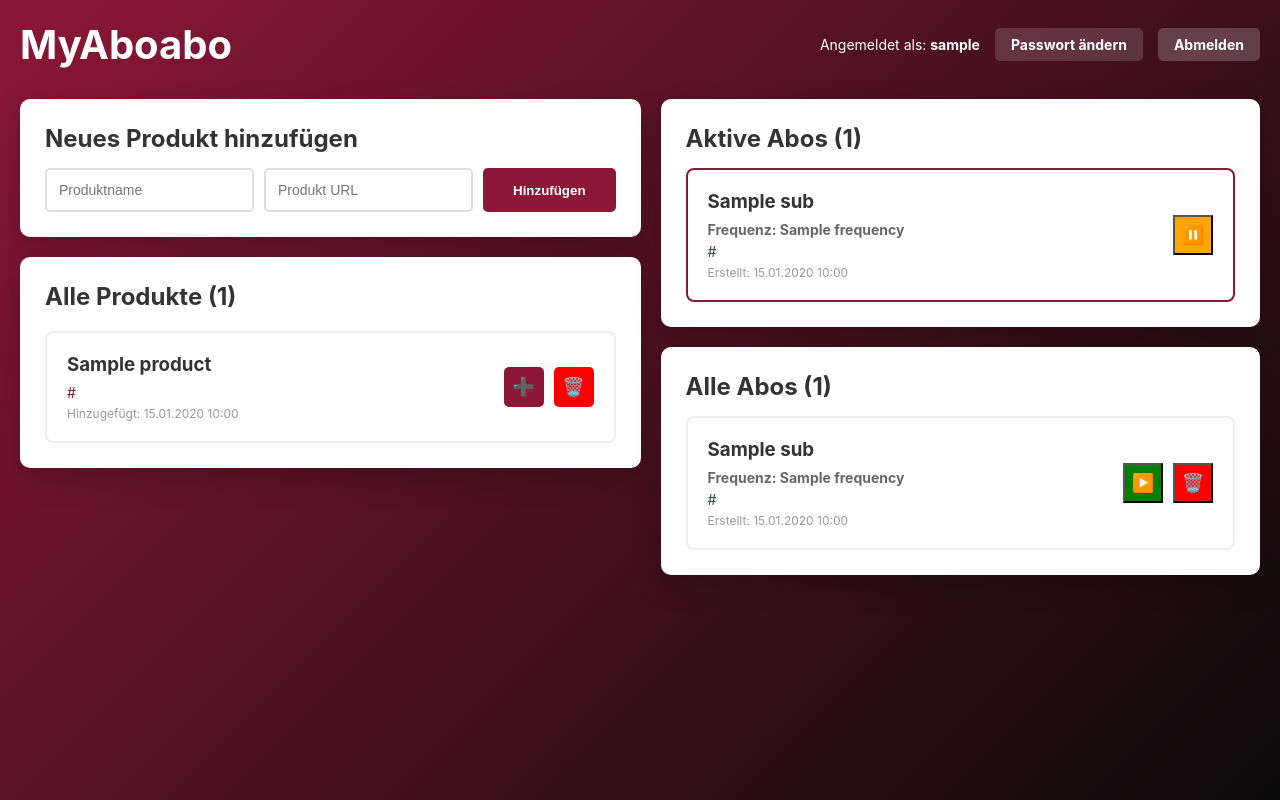
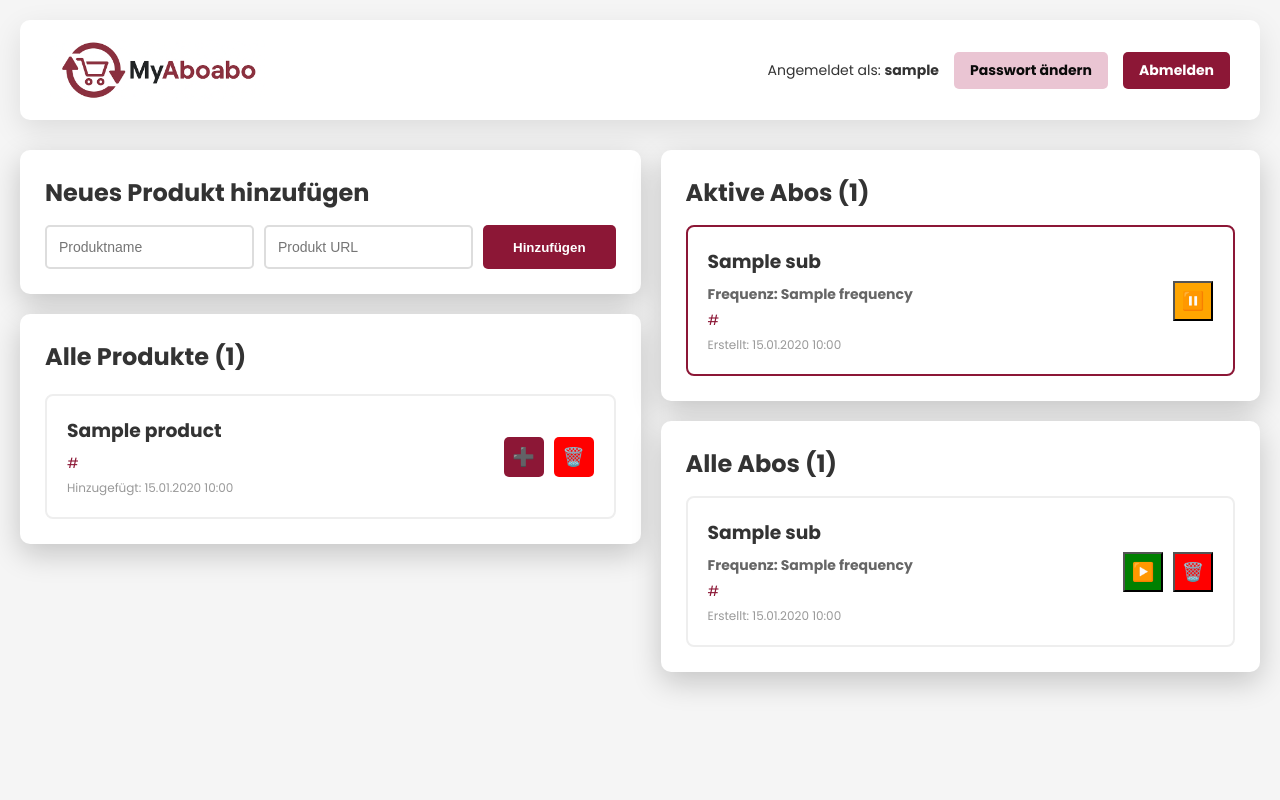
Before and after one commit to joelwid/AutoBuyer, a FastAPI app: template app/templates/index.html in a window 1280 px wide. Run offline with FastAPI, Linux system fonts and the light colour scheme; the template is opened without the code that fills it: most values are stand-ins (such as "Sample title", 1, 10 or a date in 2020).

Commit message:
schöner

```diff
--- a/app/static/style.css
+++ b/app/static/style.css
@@ -1,3 +1,5 @@
+@import url('https://fonts.googleapis.com/css2?family=Poppins:wght@300;400;500;600;700&display=swap');
+
 * {
     margin: 0;
     padding: 0;
@@ -5,8 +7,8 @@
 }
 
 body {
-    font-family: -apple-system, BlinkMacSystemFont, 'Segoe UI', Roboto, Oxygen, Ubuntu, Cantarell, sans-serif;
-    background: linear-gradient(135deg, #8C1736 0%, #0A0A0A 100%);
+    font-family: 'Poppins', -apple-system, BlinkMacSystemFont, 'Segoe UI', Roboto, Oxygen, Ubuntu, Cantarell, sans-serif;
+    background: #f5f5f5;
     min-height: 100vh;
     padding: 20px;
 }
@@ -17,14 +19,23 @@ body {
 }
 
 .header {
+    background: white;
+    padding: 20px 30px;
+    border-radius: 10px;
+    box-shadow: 0 10px 30px rgba(0,0,0,0.1);
     display: flex;
     justify-content: space-between;
     align-items: center;
     margin-bottom: 30px;
 }
 
+.logo {
+    height: 60px;
+    width: auto;
+}
+
 h1 {
-    color: white;
+    color: #0A0A0A;
     font-size: 2.5em;
     margin: 0;
 }
@@ -33,7 +44,7 @@ h1 {
     display: flex;
     align-items: center;
     gap: 15px;
-    color: white;
+    color: #333;
 }
 
 .user-info span {
@@ -41,8 +52,8 @@ h1 {
 }
 
 .settings-button {
-    background: rgba(255, 255, 255, 0.15);
-    color: white;
+    background: #EAC5D3;
+    color: #0A0A0A;
     padding: 8px 16px;
     border-radius: 5px;
     text-decoration: none;
@@ -52,11 +63,11 @@ h1 {
 }
 
 .settings-button:hover {
-    background: rgba(255, 255, 255, 0.25);
+    background: #d4a9b9;
 }
 
 .logout-button {
-    background: rgba(255, 255, 255, 0.2);
+    background: #8C1736;
     color: white;
     padding: 8px 16px;
     border-radius: 5px;
@@ -67,7 +78,7 @@ h1 {
 }
 
 .logout-button:hover {
-    background: rgba(255, 255, 255, 0.3);
+    background: #6B1129;
 }
 
 .two-column-layout,
--- a/app/templates/change_password.html
+++ b/app/templates/change_password.html
@@ -4,6 +4,9 @@
     <meta charset="UTF-8">
     <meta name="viewport" content="width=device-width, initial-scale=1.0">
     <title>Passwort ändern - MyAboabo</title>
+    <link rel="preconnect" href="https://fonts.googleapis.com">
+    <link rel="preconnect" href="https://fonts.gstatic.com" crossorigin>
+    <link href="https://fonts.googleapis.com/css2?family=Poppins:wght@300;400;500;600;700&display=swap" rel="stylesheet">
     <style>
         * {
             margin: 0;
@@ -12,7 +15,7 @@
         }
 
         body {
-            font-family: -apple-system, BlinkMacSystemFont, 'Segoe UI', Roboto, Oxygen, Ubuntu, Cantarell, sans-serif;
+            font-family: 'Poppins', -apple-system, BlinkMacSystemFont, 'Segoe UI', Roboto, Oxygen, Ubuntu, Cantarell, sans-serif;
             background: linear-gradient(135deg, #8C1736 0%, #0A0A0A 100%);
             min-height: 100vh;
             display: flex;
--- a/app/templates/index.html
+++ b/app/templates/index.html
@@ -9,7 +9,7 @@
 <body>
     <div class="container">
         <div class="header">
-            <h1>MyAboabo</h1>
+            <img src="/static/Logo_mit_Text.png" alt="MyAboabo Logo" class="logo">
             <div class="user-info">
                 <span>Angemeldet als: <strong>{{ username }}</strong></span>
                 <a href="/change-password" class="settings-button">Passwort ändern</a>
--- a/app/templates/register.html
+++ b/app/templates/register.html
@@ -4,6 +4,9 @@
     <meta charset="UTF-8">
     <meta name="viewport" content="width=device-width, initial-scale=1.0">
     <title>Register - MyAboabo</title>
+    <link rel="preconnect" href="https://fonts.googleapis.com">
+    <link rel="preconnect" href="https://fonts.gstatic.com" crossorigin>
+    <link href="https://fonts.googleapis.com/css2?family=Poppins:wght@300;400;500;600;700&display=swap" rel="stylesheet">
     <style>
         * {
             margin: 0;
@@ -12,7 +15,7 @@
         }
 
         body {
-            font-family: -apple-system, BlinkMacSystemFont, 'Segoe UI', Roboto, Oxygen, Ubuntu, Cantarell, sans-serif;
+            font-family: 'Poppins', -apple-system, BlinkMacSystemFont, 'Segoe UI', Roboto, Oxygen, Ubuntu, Cantarell, sans-serif;
             background: linear-gradient(135deg, #8C1736 0%, #0A0A0A 100%);
             min-height: 100vh;
             display: flex;
--- a/app/templates/verify_2fa.html
+++ b/app/templates/verify_2fa.html
@@ -4,6 +4,9 @@
     <meta charset="UTF-8">
     <meta name="viewport" content="width=device-width, initial-scale=1.0">
     <title>Two-Factor Authentication - MyAboabo</title>
+    <link rel="preconnect" href="https://fonts.googleapis.com">
+    <link rel="preconnect" href="https://fonts.gstatic.com" crossorigin>
+    <link href="https://fonts.googleapis.com/css2?family=Poppins:wght@300;400;500;600;700&display=swap" rel="stylesheet">
     <style>
         * {
             margin: 0;
@@ -12,7 +15,7 @@
         }
 
         body {
-            font-family: -apple-system, BlinkMacSystemFont, 'Segoe UI', Roboto, Oxygen, Ubuntu, Cantarell, sans-serif;
+            font-family: 'Poppins', -apple-system, BlinkMacSystemFont, 'Segoe UI', Roboto, Oxygen, Ubuntu, Cantarell, sans-serif;
             background: linear-gradient(135deg, #8C1736 0%, #0A0A0A 100%);
             min-height: 100vh;
             display: flex;
```
Also changed, not shown: app/templates/login.html (+13 -2 lines), app/static/Logo_mit_Text.png (added).
